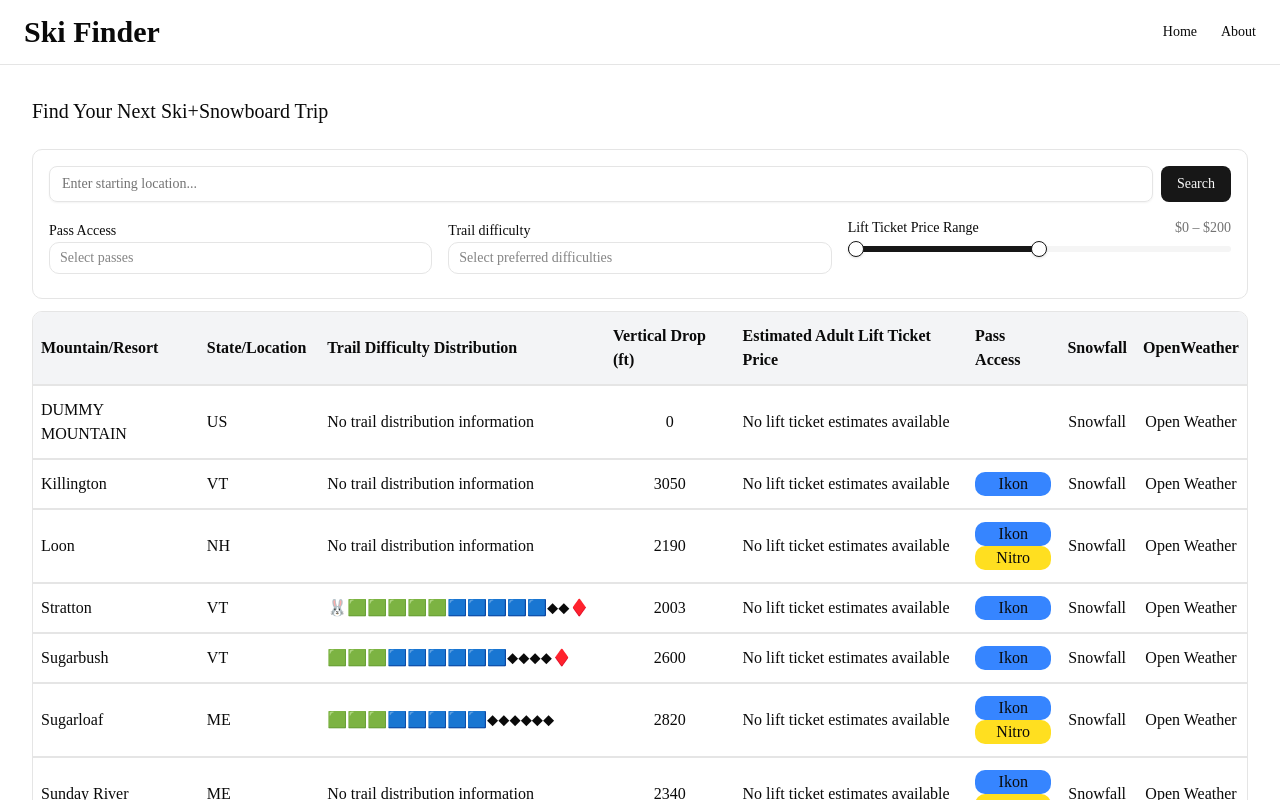
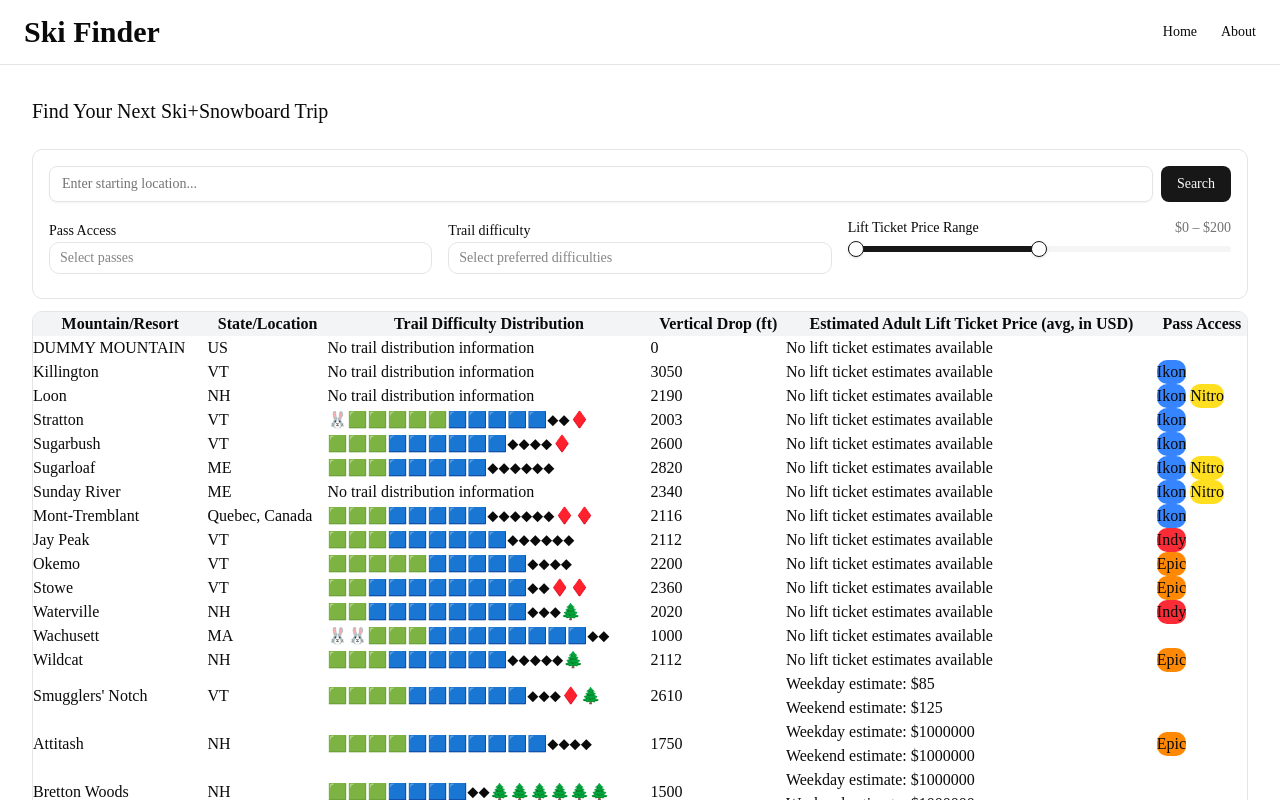
Before and after one commit to annmarieb1/ski-helper, a Next.js app: page / in a window 1280 px wide. Shown: the top 800 px of the page. Built offline with nearby package versions, Linux system fonts and the light colour scheme.

Commit message:
Use TanStack Table for Mountains table

```diff
--- a/components/mountain/MountainTable.tsx
+++ b/components/mountain/MountainTable.tsx
@@ -1,9 +1,21 @@
+"use client";
+
 /*
  * MountainTable.tsx
  * Table to display mountain data
  */
 
-import type { Mountain } from "@/types/MountainTypes";
+import {
+  useTable,
+  tableFeatures,
+  FlexRender
+} from '@tanstack/react-table';
+import type { ColumnDef } from '@tanstack/react-table';
+
+import type {
+  Mountain,
+  PriceInterface,
+} from "@/types/MountainTypes";
 
 import DifficultyBar from "@/components/mountain/DifficultyBar";
 
@@ -14,7 +26,7 @@
 /*
 * color coding for pass access col
 */
-function renderPassAccess(passName: string) {
+const renderPassAccess = (passName: string) => {
   if (passName === "Epic") {
     return <p key={passName} className='rounded-lg bg-orange-400'>{passName}</p>
   } else if (passName === "Indy") {
@@ -28,95 +40,127 @@
   }
 }
 
+const renderLiftTicketPrices = (pricing: PriceInterface) => {
+  if (
+    pricing.liftTicketWeekday === undefined &&
+    pricing.liftTicketWeekend === undefined
+  ) {
+    return <p>No lift ticket estimates available</p>;
+  }
+
+  return (
+    <div>
+      {pricing.liftTicketWeekday !== undefined && (
+        <p>Weekday estimate: ${pricing.liftTicketWeekday}</p>
+      )}
+
+      {pricing.liftTicketWeekend !== undefined && (
+        <p>Weekend estimate: ${pricing.liftTicketWeekend}</p>
+      )}
+    </div>
+  );
+}
+
+const features = tableFeatures({});
+
+const columns: Array<ColumnDef<typeof features, Mountain>> = [
+  {
+    accessorKey: 'name',
+    header: 'Mountain/Resort',
+  },
+  {
+    accessorKey: 'state',
+    header: 'State/Location',
+  },
+  //   header: 'Drive Time',
+  //   cell: () => "-Drive time",
+  // },
+  {
+    accessorKey: 'trails',
+    header: 'Trail Difficulty Distribution',
+    cell: (info) => {
+      const mountain = info.row.original;
+      return (
+        <DifficultyBar trails={mountain.trails} />
+      );
+    }
+  },
+  {
+    accessorKey: 'verticalDrop',
+    header: 'Vertical Drop (ft)',
+  },
+  {
+    accessorKey: 'pricing',
+    header: 'Estimated Adult Lift Ticket Price (avg, in USD)',
+    cell: (info) => {
+      const mountain = info.row.original;
+      return renderLiftTicketPrices(mountain.pricing);
+    }
+  },
+  {
+    accessorKey: 'passes',
+    header: 'Pass Access',
+    cell: (info) => {
+      const mountain = info.row.original;
+      return (
+        <div className="flex flex-wrap gap-1">
+          {mountain.passes.map((pass) =>
+            renderPassAccess(pass.passName)
+          )}
+        </div>
+      );
+    }
+  },
+  // {
+  //   accessorKey: 'snowfall',
+  //   header: 'Snowfall',
+  //   cell: () => "-Snowfall",
+  // },
+  // {
+  //   accessorKey: 'weather',
+  //   header: 'OpenWeather',
+  //   cell: () => "-Weather",
+  // },
+]
+
 export default function MountainTable({
     mountains,
 }: MountainTableProps) {
+  const table = useTable({
+    key: 'mountains-table', // needed for devtools
+    features,
+    columns,
+    data: mountains
+  })
   return (
     <div className="overflow-x-auto rounded-lg border my-3">
       <table className="min-w-full">
         <thead className="bg-gray-100">
-          <tr>
-            <th className="px-2 py-3 text-left">Mountain/Resort</th>
-            <th className="px-2 py-3 text-left">State/Location</th>
-            {/* <th className="px-2 py-3 text-right">Drive Time</th> */}
-            <th className="px-2 py-3 text-left">Trail Difficulty Distribution</th>
-            <th className="px-2 py-3 text-left">Vertical Drop (ft)</th>
-            <th className="px-2 py-3 text-left">Estimated Adult Lift Ticket Price</th>
-            <th className="px-2 py-3 text-left">Pass Access</th>
-            <th className="px-2 py-3 text-left">Snowfall</th>
-            <th className="px-2 py-3 text-left">OpenWeather</th>
-          </tr>
+          {table.getHeaderGroups().map((headerGroup) => (
+            <tr key={headerGroup.id}>
+              {headerGroup.headers.map((header) => (
+                <th key={header.id}>
+                  {header.isPlaceholder
+                    ? null
+                    : (
+                    <FlexRender header={header} />
+                  )}
+                </th>
+              ))}
+            </tr>
+          ))}
         </thead>
 
         <tbody>
-          {mountains.map((mountain) => (
-            <tr
-              key={mountain.id}
-              className="border-t-2 hover:bg-gray-50"
-            >
-              {/* Mountain/resort */}
-              <td className="px-2 py-3 font-medium">
-                {mountain.name}
-              </td>
-
-              {/* Location */}
-              <td className="px-2 py-3">
-                {mountain.state}
-              </td>
-
-              {/* Trail difficulty */}
-              <td className="px-2 py-3">
-                <DifficultyBar trails={mountain.trails} />
-              </td>
-
-              {/* Vertical Drop */}
-              <td className="px-2 py-3 text-center">
-                {mountain.verticalDrop}
-              </td>
-
-              {/* Adult Lift Ticket Price */}
-              <td className="px-2 py-3">
-                {Object.keys(mountain.pricing).length !== 0
-                ?
-                  (
-                    <div>
-                      <p>Weekday estimate: ${mountain.pricing.liftTicketWeekday}</p>
-                      <p>Weekend estimate: ${mountain.pricing.liftTicketWeekend}</p>
-                    </div>
-                  )
-                :
-                  (<p>No lift ticket estimates available</p>)
-                }
-              </td>
-
-              {/* Pass access */}
-              <td className="px-2 py-3 text-center">
-                {mountain.passes.map(mp => { return renderPassAccess(mp.passName) }
-                )}
-              </td>
-
-              {/* Snowfall */}
-              <td className="px-2 py-3 text-center">
-                {<p>Snowfall</p>}
-              </td>
-
-              {/* Open Weather */}
-              <td className="px-2 py-3 text-center">
-                {<p>Open Weather</p>}
-              </td>
+          {table.getRowModel().rows.map((row) => (
+            <tr key={row.id}>
+              {row.getAllCells().map((cell) => (
+                <td key={cell.id}>
+                  <FlexRender cell={cell} />
+                </td>
+              ))}
             </tr>
           ))}
-
-          {mountains.length === 0 && (
-            <tr>
-              <td
-                colSpan={5}
-                className="px-4 py-8 text-center text-gray-500"
-              >
-                No mountains found.
-              </td>
-            </tr>
-          )}
         </tbody>
       </table>
     </div>
--- a/package.json
+++ b/package.json
@@ -11,6 +11,7 @@
   "dependencies": {
     "@base-ui/react": "^1.7.0",
     "@tanstack/react-query": "^5.101.4",
+    "@tanstack/react-table": "^9.2.6",
     "class-variance-authority": "^0.7.1",
     "clsx": "^2.1.1",
     "cn": "^0.4.0",
```
Also changed, not shown: 1 other file (tests, documents, lock files or other folders).
